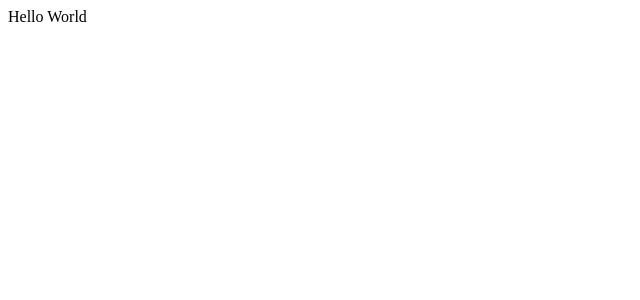
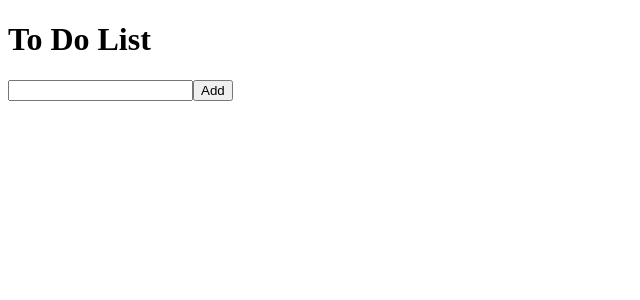
Before and after one commit to Piyush-FSD/bimm-assessment, a React (Create React App) app: page / in a window 1280 px wide. Shown: the top 300 px of the page, without its empty margins (0-640 px from the left). Built offline with nearby package versions, Linux system fonts and the light colour scheme.

Commit message:
adding item in progress

```diff
--- a/src/App.js
+++ b/src/App.js
@@ -1,6 +1,50 @@
+import React, { useState } from 'react'
+
 function App() {
+  const [item, setItem] = useState({ items: [], text: "" })
+
+  const handleTextChange = (e) => {
+    setItem({ text: e.target.value })
+  }
+
+  const handleAddItem = (e) => {
+    e.preventDefault();
+
+    const newItem = {
+      id: Date.now(),
+      text: item.text,
+      done: false
+    }
+
+    setItem((prevState) => ({
+      items: prevState.items.concat(newItem),
+      text: ""
+    }))
+
+    // markItemCompleted(itemId) {
+    //   const updatedItems = item.map((elem) => {
+    //     if (itemId === item.id) {
+    //       item.done = !item.done
+    //     }
+    //     return elem;
+    //   })
+    // }
+  }
+
   return (
-    <div className="App">Hello World</div>
+    <div className="App">
+      <h1>To Do List</h1>
+      <div>
+        <input
+          type="text"
+          name="item"
+          onChange={handleTextChange}
+        />
+        <button onChange={handleAddItem}>Add</button>
+      </div>
+      {/* <div>{item.text}</div> */}
+    </div>
+
   );
 }
 
```
Also changed, not shown: 2 other files (tests, documents, lock files or other folders).
